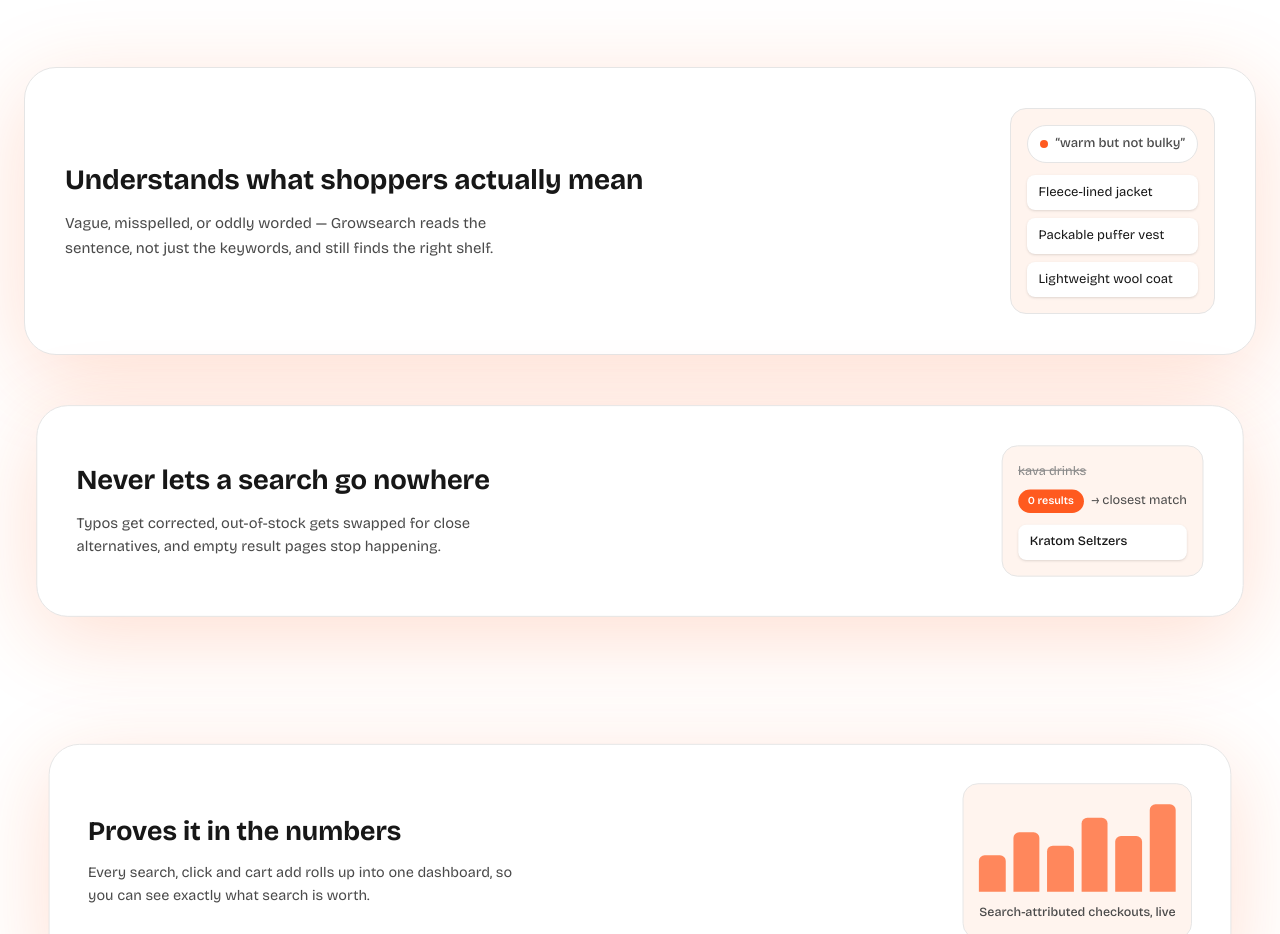
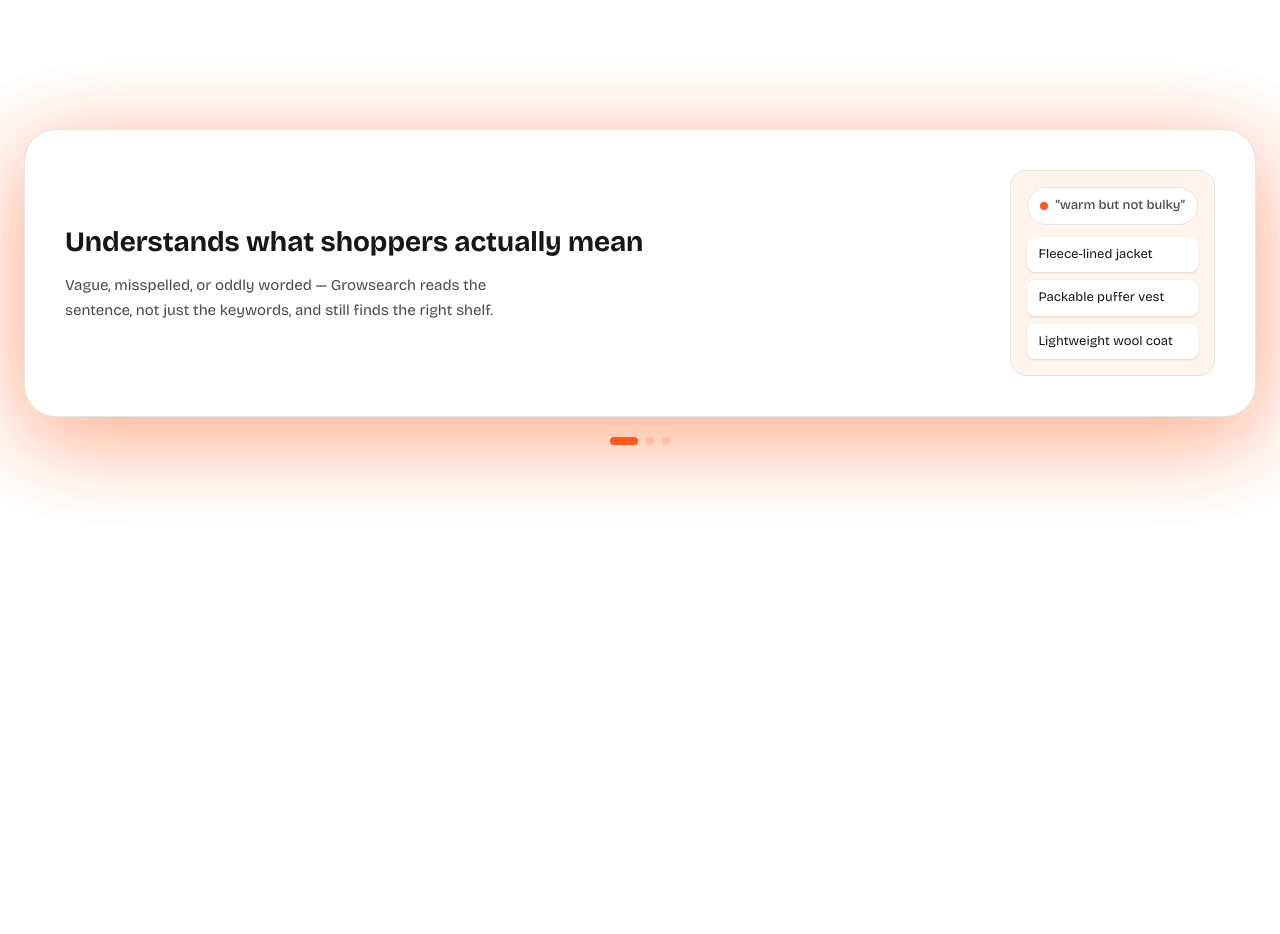
Before and after one commit to ishaangupta2311/growmerce-landing, a Next.js app: page /growsearch in a window 1280 px wide. Shown: the part 1866-2800 px from the top of the page. Built offline with nearby package versions, Linux system fonts and the light colour scheme.

Commit message:
Fix Growsearch pinned feature sequence

```diff
--- a/src/app/growsearch/components/FeatureStack.module.css
+++ b/src/app/growsearch/components/FeatureStack.module.css
@@ -1,80 +1,95 @@
-/*
- * Scroll-stacking feature cards (Figma: "stack animation design for
- * features", nodes 273:284 / 273:295 / 273:343).
- *
- * Each .stackItem is a tall spacer; the .stackCard inside it is `sticky`
- * with an incremental `top` and a slight scale step per card, so later
- * cards visually pile on top of earlier ones as the page scrolls. No JS
- * scroll listener — position: sticky does the work.
- *
- * Degrades to a plain stacked list (no stickiness, no scale) on small
- * screens and under prefers-reduced-motion, per the brief.
- */
+.runway {
+  --card-count: 3;
+}
 
-.stack {
+.deck {
   display: flex;
   flex-direction: column;
-}
-
-.stackItem {
-  min-height: 64vh;
-  display: flex;
-  align-items: flex-start;
-}
-
-.stackItem + .stackItem {
-  margin-top: -22vh;
+  gap: 1.5rem;
 }
 
 .stackCard {
-  position: sticky;
   width: 100%;
-  transition: transform 0.3s ease;
 }
 
-.stackItem:nth-child(1) .stackCard {
-  top: 6.5rem;
-  transform: scale(1);
+.progress {
+  display: none;
 }
 
-.stackItem:nth-child(2) .stackCard {
-  top: 8rem;
-  transform: scale(0.98);
-}
+@media (min-width: 1024px) and (min-height: 700px) {
+  .runway[data-pinned="true"] {
+    height: calc(100vh + (var(--card-count) - 1) * 72vh);
+  }
 
-.stackItem:nth-child(3) .stackCard {
-  top: 9.5rem;
-  transform: scale(0.96);
-}
+  .runway[data-pinned="true"] .stage {
+    position: sticky;
+    top: 6.75rem;
+    display: flex;
+    min-height: 360px;
+    height: calc(100vh - 8.5rem);
+    flex-direction: column;
+    justify-content: center;
+  }
 
-.stackItem:nth-child(4) .stackCard {
-  top: 11rem;
-  transform: scale(0.94);
-}
+  .runway[data-pinned="true"] .deck {
+    display: grid;
+    gap: 0;
+    isolation: isolate;
+  }
 
-@media (max-width: 1023px) {
-  .stackItem {
-    min-height: auto;
+  .runway[data-pinned="true"] .stackCard {
+    grid-area: 1 / 1;
+    transition:
+      opacity 360ms ease,
+      transform 520ms cubic-bezier(0.22, 1, 0.36, 1);
+    will-change: transform, opacity;
   }
-  .stackItem + .stackItem {
-    margin-top: 1.5rem;
+
+  .runway[data-pinned="true"] .stackCard[data-state="active"] {
+    z-index: 2;
+    opacity: 1;
+    transform: translate3d(0, 0, 0) scale(1);
   }
-  .stackCard {
-    position: static;
-    transform: none !important;
+
+  .runway[data-pinned="true"] .stackCard[data-state="past"] {
+    z-index: 1;
+    pointer-events: none;
+    opacity: 0;
+    transform: translate3d(0, -44px, 0) scale(0.975);
+  }
+
+  .runway[data-pinned="true"] .stackCard[data-state="future"] {
+    z-index: 1;
+    pointer-events: none;
+    opacity: 0;
+    transform: translate3d(0, 52px, 0) scale(0.985);
+  }
+
+  .runway[data-pinned="true"] .progress {
+    display: flex;
+    justify-content: center;
+    gap: 0.5rem;
+    margin-top: 1.25rem;
+  }
+
+  .progressDot {
+    width: 0.5rem;
+    height: 0.5rem;
+    border-radius: 999px;
+    background: color-mix(in srgb, var(--color-brand) 20%, transparent);
+    transition:
+      width 300ms cubic-bezier(0.22, 1, 0.36, 1),
+      background-color 300ms ease;
+  }
+
+  .progressDot[data-active="true"] {
+    width: 1.75rem;
+    background: var(--color-brand);
   }
 }
 
 @media (prefers-reduced-motion: reduce) {
-  .stackItem {
-    min-height: auto;
-  }
-  .stackItem + .stackItem {
-    margin-top: 1.5rem;
-  }
   .stackCard {
-    position: static;
-    transform: none !important;
-    transition: none;
+    transition: none !important;
   }
 }
--- a/src/app/growsearch/components/FeatureStack.tsx
+++ b/src/app/growsearch/components/FeatureStack.tsx
@@ -1,4 +1,7 @@
+"use client";
+
 import Link from "next/link";
+import { useEffect, useRef, useState, type CSSProperties } from "react";
 import Reveal from "@/components/site/Reveal";
 import Arrow from "@/components/site/Arrow";
 import styles from "./FeatureStack.module.css";
@@ -88,6 +91,76 @@ const ITEMS = [
 ];
 
 export default function FeatureStack() {
+  const runwayRef = useRef<HTMLDivElement>(null);
+  const stageRef = useRef<HTMLDivElement>(null);
+  const activeIndexRef = useRef(0);
+  const [activeIndex, setActiveIndex] = useState(0);
+  const [isPinned, setIsPinned] = useState(false);
+
+  useEffect(() => {
+    const desktopQuery = window.matchMedia("(min-width: 1024px)");
+    const reducedMotionQuery = window.matchMedia(
+      "(prefers-reduced-motion: reduce)",
+    );
+    let frame = 0;
+
+    const updateActiveCard = () => {
+      frame = 0;
+      const runway = runwayRef.current;
+      const stage = stageRef.current;
+      if (!runway || !stage) return;
+
+      const runwayRect = runway.getBoundingClientRect();
+      const stickyTop = 108;
+      const scrollableDistance = Math.max(
+        runwayRect.height - stage.offsetHeight,
+        1,
+      );
+      const travelled = Math.min(
+        Math.max(stickyTop - runwayRect.top, 0),
+        scrollableDistance,
+      );
+      const progress = travelled / scrollableDistance;
+      const nextIndex = Math.min(
+        ITEMS.length - 1,
+        Math.floor(progress * ITEMS.length),
+      );
+
+      if (activeIndexRef.current !== nextIndex) {
+        activeIndexRef.current = nextIndex;
+        setActiveIndex(nextIndex);
+      }
+    };
+
+    const requestUpdate = () => {
+      if (!frame) frame = window.requestAnimationFrame(updateActiveCard);
+    };
+
+    const syncMode = () => {
+      const shouldPin =
+        desktopQuery.matches &&
+        !reducedMotionQuery.matches &&
+        window.innerHeight >= 700;
+
+      setIsPinned(shouldPin);
+      if (shouldPin) requestUpdate();
+    };
+
+    syncMode();
+    window.addEventListener("scroll", requestUpdate, { passive: true });
+    window.addEventListener("resize", syncMode);
+    desktopQuery.addEventListener("change", syncMode);
+    reducedMotionQuery.addEventListener("change", syncMode);
+
+    return () => {
+      if (frame) window.cancelAnimationFrame(frame);
+      window.removeEventListener("scroll", requestUpdate);
+      window.removeEventListener("resize", syncMode);
+      desktopQuery.removeEventListener("change", syncMode);
+      reducedMotionQuery.removeEventListener("change", syncMode);
+    };
+  }, []);
+
   return (
     <section className="mx-auto max-w-[1370px] px-6 py-24">
       <Reveal>
@@ -100,10 +173,27 @@ export default function FeatureStack() {
         </p>
       </Reveal>
 
-      <div className={`mt-16 ${styles.stack}`}>
-        {ITEMS.map(({ title, body, Visual }) => (
-          <div key={title} className={styles.stackItem}>
+      <div
+        ref={runwayRef}
+        data-pinned={isPinned}
+        className={`mt-12 ${styles.runway}`}
+        style={{ "--card-count": ITEMS.length } as CSSProperties}
+      >
+        <div ref={stageRef} className={styles.stage}>
+          <div className={styles.deck}>
+            {ITEMS.map(({ title, body, Visual }, index) => {
+              const cardState =
+                index < activeIndex
+                  ? "past"
+                  : index === activeIndex
+                    ? "active"
+                    : "future";
+
+              return (
                 <article
+                  key={title}
+                  data-state={cardState}
+                  aria-hidden={isPinned && index !== activeIndex}
                   className={`${styles.stackCard} grid gap-8 rounded-[32px] border border-line bg-white p-8 shadow-glow-lg sm:grid-cols-[1fr_auto] sm:items-center sm:p-10`}
                 >
                   <div>
@@ -116,15 +206,24 @@ export default function FeatureStack() {
                   </div>
                   <Visual />
                 </article>
+              );
+            })}
           </div>
+
+          <div className={styles.progress} aria-hidden="true">
+            {ITEMS.map((item, index) => (
+              <span
+                key={item.title}
+                data-active={index === activeIndex}
+                className={styles.progressDot}
+              />
             ))}
+          </div>
+        </div>
       </div>
 
       <div className="mt-14 flex justify-center">
-        <Link
-          href="/growsearch/features"
-          className="cta-primary"
-        >
+        <Link href="/growsearch/features" className="cta-primary">
           Explore all features
           <Arrow className="cta-arrow" />
         </Link>
--- a/src/app/growsearch/components/WhyGrowsearch.tsx
+++ b/src/app/growsearch/components/WhyGrowsearch.tsx
@@ -26,7 +26,7 @@ const CARDS = [
 
 export default function WhyGrowsearch() {
   return (
-    <section className="mt-24 bg-peach py-20 lg:py-24">
+    <section className="bg-peach py-20 lg:py-24">
       <div className="mx-auto max-w-[1370px] px-6">
         <Reveal>
           <div className="flex items-center gap-3">
```
Lines whose indentation alone changed are shown as unchanged.
